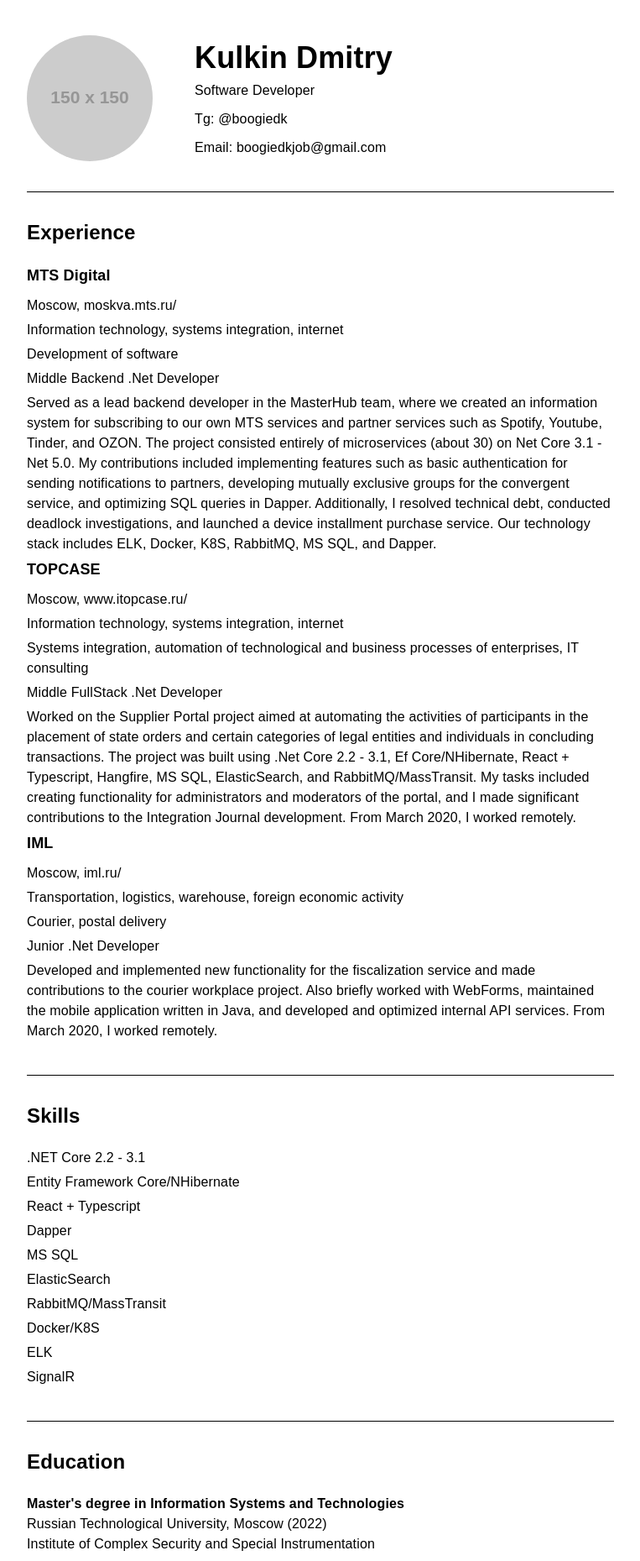
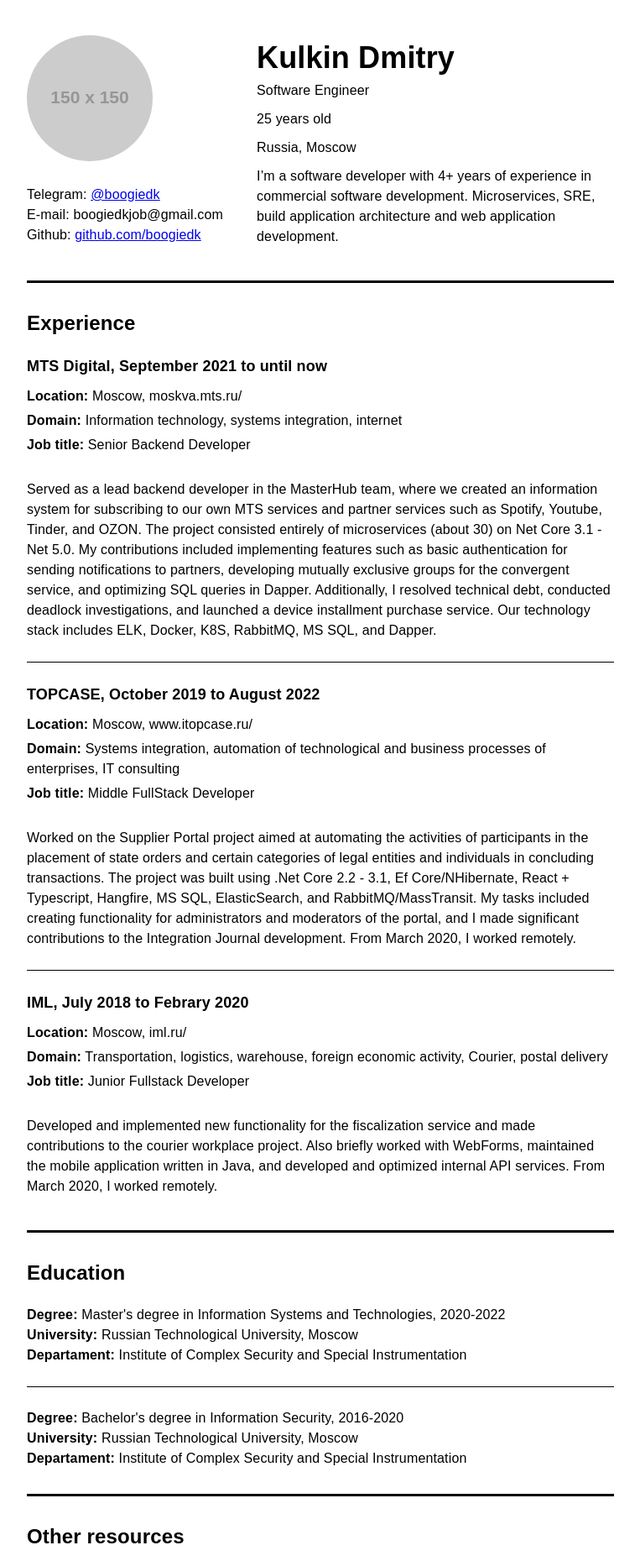
Before and after one commit to boogiedk/boogiedk.me, a React (Create React App) app in the folder frontend/: page / in a window 1280 px wide. Shown: the part 120-1979 px from the top of the page at 84% size, without its empty margins (258-1021 px from the left). Built offline with nearby package versions, Linux system fonts and the light colour scheme; the HTML template or start-up script is replaced by a standard one.

Commit message:
fix resume

```diff
--- a/frontend/public/index.html
+++ b/frontend/public/index.html
@@ -7,7 +7,7 @@
     <meta name="theme-color" content="#000000" />
     <meta
       name="description"
-      content="Web site created using create-react-app"
+      content="Personal web site of software engineer"
     />
     <link rel="apple-touch-icon" href="%PUBLIC_URL%/logo192.png" />
     <!--
@@ -24,7 +24,7 @@
       work correctly both with client-side routing and a non-root public URL.
       Learn how to configure a non-root public URL by running `npm run build`.
     -->
-    <title>boogiedk.me - Personal site</title>
+    <title>Dmitry Kulkin - Software Engineer</title>
   </head>
   <body>
     <noscript>You need to enable JavaScript to run this app.</noscript>
--- a/frontend/src/pages/About.css
+++ b/frontend/src/pages/About.css
@@ -22,10 +22,16 @@ body {
     padding: 50px;
 }
 
-hr {
+.hr-sections {
+    border: none;
+    border-top: 3px solid #000;
+    margin: 30px 0;
+}
+
+.hr-experience {
     border: none;
     border-top: 1px solid #000;
-    margin: 30px 0;
+    margin: 25px 0;
 }
 
 header {
@@ -43,9 +49,17 @@ header {
     border-radius: 50%;
 }
 
+.contacts {
+  padding-top: 12%;
+}
+
+.description {
+    padding-top: 0%;
+}
+
 .header-info {
     flex: 1;
-    margin-left: 50px;
+    margin-left: 40px;
 }
 
 .header-info h1 {
--- a/frontend/src/pages/About.tsx
+++ b/frontend/src/pages/About.tsx
@@ -6,17 +6,26 @@ function About() {
         <div className="container">
             <header>
                 <div className="photo">
-                    <img src="https://via.placeholder.com/150" alt="Фото"/>
+                    <img src="https://via.placeholder.com/150" alt="Photo"/>
+                    <div className="contacts">
+                    <p>Telegram: <a href="https://t.me/boogiedk" target="_blank">@boogiedk</a></p>
+                    <p>E-mail: boogiedkjob@gmail.com</p>
+                    <p>Github: <a href="https://github.com/boogiedk" target="_blank">github.com/boogiedk</a></p>
+                    </div>
                     </div>
                 <div className="header-info">
                     <h1>Kulkin Dmitry</h1>
-                    <p>Software Developer</p>
-                    <p>Tg: @boogiedk</p>
-                    <p>Email: boogiedkjob@gmail.com</p>
+                    <p>Software Engineer</p>
+                    <p>25 years old</p>
+                    <p>Russia, Moscow</p>
+                <div className="description">
+                   <p>I’m a software developer with 4+ years of experience in commercial software development.
+                  Microservices, SRE, build application architecture and web application development.</p>
+                </div>
                 </div>
             </header>
 
-            <hr/>
+            <hr className={"hr-sections"}/>
 
             <section className="section">
                 <div className="section-heading">
@@ -24,78 +33,68 @@ function About() {
                 </div>
                 <ul>
                     <li>
-                            <h3>MTS Digital</h3>
-                            <p>Moscow, moskva.mts.ru/</p>
-                            <p>Information technology, systems integration, internet</p>
-                            <p>Development of software</p>
-                            <p>Middle Backend .Net Developer</p>
-                            <p>Served as a lead backend developer in the MasterHub team, where we created an information system for subscribing to our own MTS services and partner services such as Spotify, Youtube, Tinder, and OZON. The project consisted entirely of microservices (about 30) on Net Core 3.1 - Net 5.0. My contributions included implementing features such as basic authentication for sending notifications to partners, developing mutually exclusive groups for the convergent service, and optimizing SQL queries in Dapper. Additionally, I resolved technical debt, conducted deadlock investigations, and launched a device installment purchase service. Our technology stack includes ELK, Docker, K8S, RabbitMQ, MS SQL, and Dapper.</p>
+                        <div>
+                            <h3>MTS Digital, September 2021 to until now</h3>
+                            <p><b>Location:</b> Moscow, moskva.mts.ru/</p>
+                            <p><b>Domain:</b> Information technology, systems integration, internet</p>
+                            <p><b>Job title:</b> Senior Backend Developer</p>
+                            <br/>
+                            <p>Served as a lead backend developer in the MasterHub team, where we created an information system for subscribing to our own MTS services and partner services such as Spotify, Youtube, Tinder, and OZON. The project consisted entirely of microservices (about 30) on Net Core 3.1 - Net 5.0. My contributions included implementing features such as basic authentication for sending notifications to partners, developing mutually exclusive groups for the convergent service,
+                                and
+                                optimizing SQL queries in Dapper. Additionally, I resolved technical debt, conducted deadlock investigations, and launched a device installment purchase service. Our technology stack includes ELK, Docker, K8S, RabbitMQ, MS SQL, and Dapper.</p>
+                        </div>
                     </li>
+                    <hr className={"hr-experience"}/>
                     <li>
-                            <h3>TOPCASE</h3>
-                            <p>Moscow, www.itopcase.ru/</p>
-                            <p>Information technology, systems integration, internet</p>
-                            <p>Systems integration, automation of technological and business processes of enterprises, IT consulting</p>
-                            <p>Middle FullStack .Net Developer</p>
-                            <p>Worked on the Supplier Portal project aimed at automating the activities of participants in the placement of state orders and certain categories of legal entities and individuals in concluding transactions. The project was built using .Net Core 2.2 - 3.1, Ef Core/NHibernate, React + Typescript, Hangfire, MS SQL, ElasticSearch, and RabbitMQ/MassTransit. My tasks included creating functionality for administrators and moderators of the portal, and I made significant contributions to the Integration Journal development. From March 2020, I worked remotely.</p>
+                        <h3>TOPCASE, October 2019 to August 2022</h3>
+                        <p><b>Location:</b> Moscow, www.itopcase.ru/</p>
+                        <p><b>Domain:</b> Systems integration, automation of technological and business processes of enterprises, IT consulting</p>
+                        <p><b>Job title:</b> Middle FullStack Developer</p>
+                        <br/>
+                        <p>Worked on the Supplier Portal project aimed at automating the activities of participants in the placement of state orders and certain categories of legal entities and individuals in concluding transactions. The project was built using .Net Core 2.2 - 3.1, Ef Core/NHibernate, React + Typescript, Hangfire, MS SQL, ElasticSearch, and RabbitMQ/MassTransit. My tasks included creating functionality for administrators and moderators of the portal, and I made significant
+                            contributions to the Integration Journal development. From March 2020, I worked remotely.</p>
                     </li>
+                    <hr className={"hr-experience"}/>
                     <li>
-                            <h3>IML</h3>
-                            <p>Moscow, iml.ru/</p>
-                            <p>Transportation, logistics, warehouse, foreign economic activity</p>
-                            <p>Courier, postal delivery</p>
-                            <p>Junior .Net Developer</p>
+                        <h3>IML, July 2018 to Febrary 2020</h3>
+                        <p><b>Location:</b> Moscow, iml.ru/</p>
+                        <p><b>Domain:</b> Transportation, logistics, warehouse, foreign economic activity, Courier, postal delivery</p>
+                        <p><b>Job title:</b> Junior Fullstack Developer</p>
+                        <br/>
                         <p>Developed and implemented new functionality for the fiscalization service and made contributions to the courier workplace project. Also briefly worked with WebForms, maintained the mobile application written in Java, and developed and optimized internal API services. From March 2020, I worked remotely.</p>
                     </li>
                 </ul>
             </section>
 
-            <hr/>
-
-            <section>
-                <h2>Skills</h2>
-                <ul>
-                    <li>.NET Core 2.2 - 3.1</li>
-                    <li>Entity Framework Core/NHibernate</li>
-                    <li>React + Typescript</li>
-                    <li>Dapper</li>
-                    <li>MS SQL</li>
-                    <li>ElasticSearch</li>
-                    <li>RabbitMQ/MassTransit</li>
-                    <li>Docker/K8S</li>
-                    <li>ELK</li>
-                    <li>SignalR</li>
-                </ul>
-            </section>
-
-            <hr/>
+            <hr className={"hr-sections"}/>
 
             <div className="section">
                 <h2>Education</h2>
                 <ul>
                     <li>
-                        <strong>Master's degree in Information Systems and Technologies</strong><br/>
-                        Russian Technological University, Moscow (2022)<br/>
-                        Institute of Complex Security and Special Instrumentation
+                        <b>Degree:</b> Master's degree in Information Systems and Technologies, 2020-2022<br/>
+                        <b>University:</b> Russian Technological University, Moscow <br/>
+                        <b>Departament:</b> Institute of Complex Security and Special Instrumentation
                     </li>
+                    <hr className={"hr-experience"}/>
                     <li>
-                        <strong>Bachelor's degree in Information Security</strong><br/>
-                        Russian Technological University, Moscow (2020)<br/>
-                        Institute of Complex Security and Special Instrumentation
+                        <b>Degree:</b> Bachelor's degree in Information Security, 2016-2020<br/>
+                       <b>University:</b> Russian Technological University, Moscow <br/>
+                       <b>Departament:</b> Institute of Complex Security and Special Instrumentation
                     </li>
                 </ul>
             </div>
 
-            <hr/>
+            <hr className={"hr-sections"}/>
 
             <section>
-                <h2>Contacts</h2>
+                <h2>Other resources</h2>
                 <ul>
                     <li>
-                        <p>Telegram: @boogiedk</p>
+                        <p>Habr: <a href="https://habr.com/ru/users/boogiedk" target="_blank">Dmitry K. @boogiedk</a></p>
                     </li>
                     <li>
-                        <p>Email: boogiedkjob@gmail.com</p>
+                        <p>LeetCode: <a href="https://leetcode.com/" target="_blank">boogiedk</a></p>
                     </li>
                 </ul>
             </section>
```
Also changed, not shown: 1 other file (tests, documents, lock files or other folders). Lines whose indentation alone changed are shown as unchanged.
